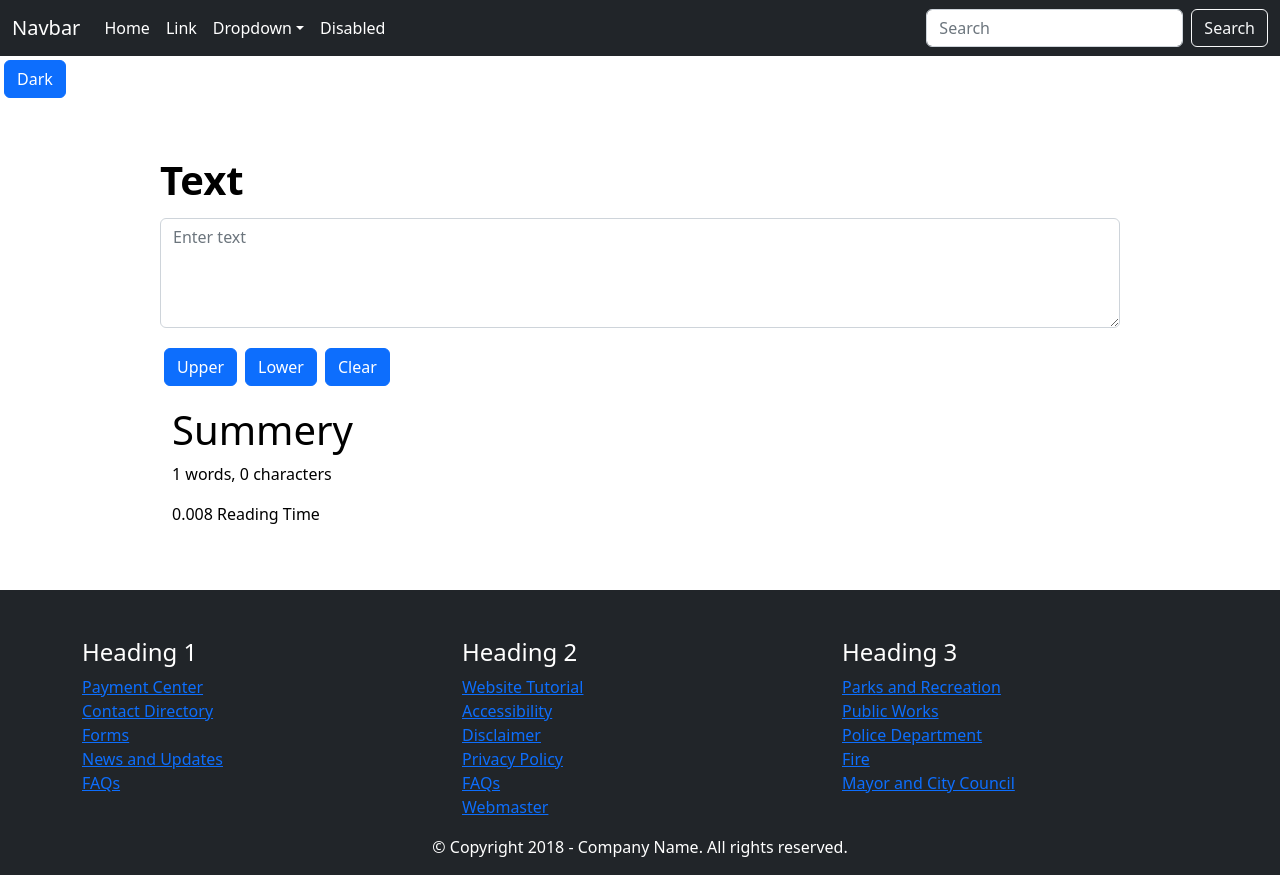
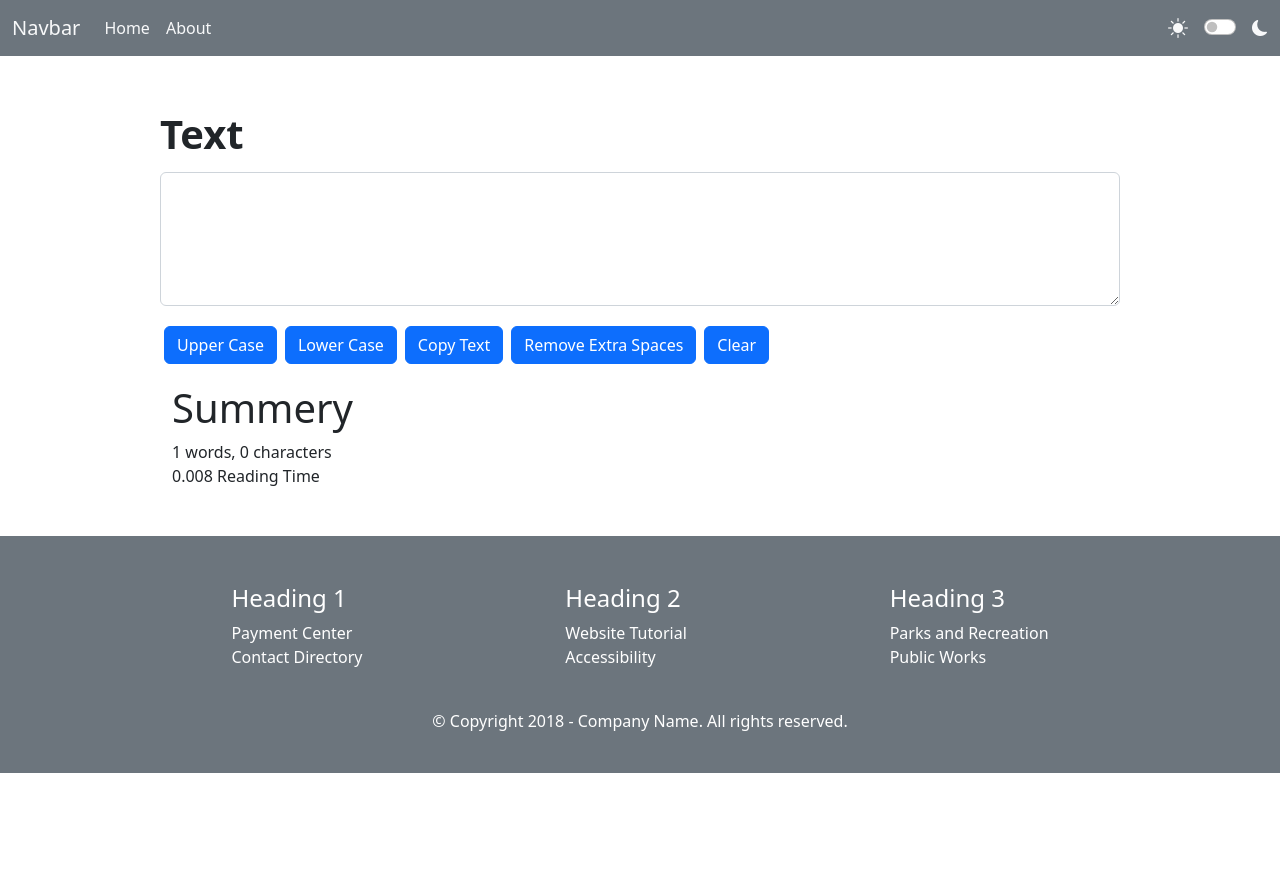
Before and after one commit to aryankakadiya81/My_Project, a React (Vite) app: page / in a window 1280 px wide. After the commit the page ends 800 px from the top, so only its background shows below. Built offline with nearby package versions, Linux system fonts and the light colour scheme.

Commit message:
Working_on_dark_mode

```diff
--- a/package.json
+++ b/package.json
@@ -12,6 +12,7 @@
   "dependencies": {
     "@popperjs/core": "^2.11.7",
     "bootstrap": "^5.2.3",
+    "bootstrap-icons": "^1.10.5",
     "jquery": "^3.6.4",
     "react": "^18.2.0",
     "react-dom": "^18.2.0"
--- a/src/App.jsx
+++ b/src/App.jsx
@@ -6,16 +6,37 @@
 import Navbar from './Components/nav'
 import Cards from './Components/card'
 import Footer from './Components/footer'
+import { useState } from 'react'
 
 function App() {
 
+  let [mode, setMode] = useState("light");
+  function toggleMode()
+  {
+    if(mode == 'light')
+    {
+      setMode('dark');
+      document.body.style.backgroundColor = 'grey';
+      document.body.style.color = 'white';
+
+    }
+    else
+    {
+      setMode('light');
+      document.body.style.backgroundColor = 'white';
+      document.body.style.color = 'black';
+
+    }
+  }
+
+
   return (
-    <div>
-      <Navbar></Navbar>
-      <Cards place="Enter text"></Cards>
-      <Footer></Footer>
+    <>
+      <Navbar Mode={mode} ToggleMode={toggleMode}></Navbar>
+      <Cards Mode={mode}></Cards>
+      <Footer Mode={mode}></Footer>
 
-    </div>
+    </>
 
   )
 }
--- a/src/Components/card.jsx
+++ b/src/Components/card.jsx
@@ -7,35 +7,6 @@ import React, { useState } from 'react';
 
 
 function Texts(Props) {
-
-    const [style, setStyle] = useState({
-        backgroundColor: "white",
-        color: "black"
-    })
-    const [btnText, setBtnText] = useState("Dark")
-
-    function darkMode() {
-
-        if (style.color == 'white') {
-            setStyle({
-                backgroundColor: "white",
-                color: "black"
-            })
-            setBtnText("Dark")
-        }
-        else{
-            setStyle({
-                backgroundColor: "black",
-                color: "white"
-            })
-            setBtnText("Light")
-
-        }
-    }
-
-
-
-
     const [text, settext] = useState("");
     function TransferUp() {
         let newText = text.toUpperCase();
@@ -47,6 +18,17 @@ function Texts(Props) {
         let newText = text.toLowerCase();
         settext(newText);
 
+    }
+
+    function copyAll() {
+        let selectall = document.getElementById("textall");
+        selectall.select();
+        navigator.clipboard.writeText(selectall.value);
+    }
+
+    function spaceRemove() {
+        let newText = text.split(/[ ]+/);
+        settext(newText.join(" "));
     }
 
     function ClearTxt() {
@@ -64,26 +46,29 @@ function Texts(Props) {
     return (
 
         <>
-            <div><button className="btn btn-primary m-1" onClick={darkMode}>{btnText}</button></div>
-            <div className="my-5 d-flex justify-content-center" style={style}>
+            <div className="py-5">
+                <div className='d-flex justify-content-center'>
                     <div className='w-75'>
                         <div className=''>
                             <label htmlFor="exampleFormControlTextarea1" className="form-label fw-bold fs-1">
                                 Text
                             </label>
-                        <textarea className="form-control" id="exampleFormControlTextarea1" rows={4} placeholder={Props.place} value={text} onChange={Changing} />
+                            <textarea className={`form-control fs-5`} style={{backgroundColor : (Props.Mode === 'dark'?'grey':'white'),color: Props.Mode == 'dark'?'white':'black'}} id="textall" rows={4} value={text} onChange={Changing} />
                             <div className='my-3'>
-                            <button className="btn btn-primary m-1" onClick={TransferUp}>Upper</button>
-                            <button className="btn btn-primary m-1" onClick={TransferLo}>Lower</button>
+                                <button className="btn btn-primary m-1" onClick={TransferUp}>Upper Case</button>
+                                <button className="btn btn-primary m-1" onClick={TransferLo}>Lower Case</button>
+                                <button className="btn btn-primary m-1" onClick={copyAll}>Copy Text</button>
+                                <button className="btn btn-primary m-1" onClick={spaceRemove}>Remove Extra Spaces</button>
                                 <button className="btn btn-primary m-1" onClick={ClearTxt}>Clear</button>
 
                             </div>
                         </div>
                         <div className='container'>
                             <h1>Summery</h1>
-                        {/* <p>{text.split(" ").length - 1} words, {text.length} characters</p> */}
-                        <p>{text.split(" ").length} words, {text.length} characters</p>
-                        <p>{text.split(" ").length * 0.008} Reading Time</p>
+                            {/* <div>{text.split(" ").length - 1} words, {text.length} characters</div> */}
+                            <div>{text.split(" ").length} words, {text.length} characters</div>
+                            <div>{text.split(" ").length * 0.008} Reading Time</div>
+                        </div>
                     </div>
                 </div>
             </div>
@@ -96,7 +81,7 @@ function Texts(Props) {
 
 // set proptypes of props
 Texts.propTypes = {
-    place: PropTypes.string,
+
 
 }
 
--- a/src/Components/footer.jsx
+++ b/src/Components/footer.jsx
@@ -1,55 +1,42 @@
-function footer() {
+function footer(Props) {
 
     return (
         <div>
-            <footer className="mainfooter bg-dark text-white" role="contentinfo">
+            <footer className={`mainfooter bg-${Props.Mode == 'light' ? 'secondary' : 'dark'} text-white`} role="contentinfo">
                 <div className="footer-middle">
-                    <div className="container pt-5 mt-5">
-                        <div className="row">
-                            <div className="col-md-4 col-sm-6">
+                    <div className="container pt-5">
+                        <div className="d-flex justify-content-around px-5">
+                            <div className="">
                                 <div className="footer-pad">
                                     <h4>Heading 1</h4>
                                     <ul className="list-unstyled">
-                                        <li><a href="#"></a></li>
-                                        <li><a href="#">Payment Center</a></li>
-                                        <li><a href="#">Contact Directory</a></li>
-                                        <li><a href="#">Forms</a></li>
-                                        <li><a href="#">News and Updates</a></li>
-                                        <li><a href="#">FAQs</a></li>
+                                        <li></li>
+                                        <li>Payment Center</li>
+                                        <li>Contact Directory</li>
                                     </ul>
                                 </div>
                             </div>
-                            <div className="col-md-4 col-sm-6">
+                            <div className="">
                                 <div className="footer-pad">
                                     <h4>Heading 2</h4>
                                     <ul className="list-unstyled">
-                                        <li><a href="#">Website Tutorial</a></li>
-                                        <li><a href="#">Accessibility</a></li>
-                                        <li><a href="#">Disclaimer</a></li>
-                                        <li><a href="#">Privacy Policy</a></li>
-                                        <li><a href="#">FAQs</a></li>
-                                        <li><a href="#">Webmaster</a></li>
+                                        <li>Website Tutorial</li>
+                                        <li>Accessibility</li>
                                     </ul>
                                 </div>
                             </div>
-                            <div className="col-md-4 col-sm-6">
+                            <div className="">
                                 <div className="footer-pad">
                                     <h4>Heading 3</h4>
                                     <ul className="list-unstyled">
-                                        <li><a href="#">Parks and Recreation</a></li>
-                                        <li><a href="#">Public Works</a></li>
-                                        <li><a href="#">Police Department</a></li>
-                                        <li><a href="#">Fire</a></li>
-                                        <li><a href="#">Mayor and City Council</a></li>
-                                        <li>
-                                            <a href="#"></a>
-                                        </li>
+                                        <li>Parks and Recreation</li>
+                                        <li>Public Works</li>
                                     </ul>
                                 </div>
                             </div>
                         </div>
                         <div className="row">
-                            <div className="col-md-12 copy">
+                            <div className="col-md-12 copy my-4">
                                 <p className="text-center">&copy; Copyright 2018 - Company Name.  All rights reserved.</p>
                             </div>
                         </div>
--- a/src/Components/nav.jsx
+++ b/src/Components/nav.jsx
@@ -1,41 +1,30 @@
 
-function Navbar() {
+function Navbar(Props) {
 
     return (
         <div>
-            <nav className="navbar navbar-expand-lg bg-dark text-white">
+            <nav className={`navbar navbar-expand-lg bg-${Props.Mode == 'light' ? 'secondary' : 'dark'}`}>
                 <div className="container-fluid">
-                    <a className="navbar-brand text-white" href="#">Navbar</a>
-                    <button className="navbar-toggler" type="button" data-bs-toggle="collapse" data-bs-target="#navbarSupportedContent" aria-controls="navbarSupportedContent" aria-expanded="false" aria-label="Toggle navigation">
-                        <span className="navbar-toggler-icon"></span>
-                    </button>
+                    <a className={`navbar-brand text-light`} href="#">Navbar</a>
                     <div className="collapse navbar-collapse" id="navbarSupportedContent">
                         <ul className="navbar-nav me-auto mb-2 mb-lg-0">
                             <li className="nav-item">
-                                <a className="nav-link active text-white" aria-current="page" href="#">Home</a>
+                                <a className={`nav-link active text-light`} aria-current="page" href="#">Home</a>
                             </li>
                             <li className="nav-item">
-                                <a className="nav-link text-white" href="#">Link</a>
-                            </li>
-                            <li className="nav-item dropdown">
-                                <a className="nav-link dropdown-toggle text-white" href="#" role="button" data-bs-toggle="dropdown" aria-expanded="false">
-                                    Dropdown
-                                </a>
-                                <ul className="dropdown-menu">
-                                    <li><a className="dropdown-item" href="#">Action</a></li>
-                                    <li><a className="dropdown-item" href="#">Another action</a></li>
-                                    <li><hr className="dropdown-divider"/></li>
-                                    <li><a className="dropdown-item" href="#">Something else here</a></li>
-                                </ul>
-                            </li>
-                            <li className="nav-item">
-                                <a className="nav-link disabled text-white">Disabled</a>
+                                <a className={`nav-link active text-light`} aria-current="page" href="#">About</a>
                             </li>
                         </ul>
-                        <form className="d-flex" role="search">
-                            <input className="form-control me-2" type="search" placeholder="Search" aria-label="Search"/>
-                                <button className="btn btn-outline-light" type="submit">Search</button>
-                        </form>
+                        <i className={`bi bi-sun-fill fs-5 text-light`}></i>
+                        <div className="form-check form-switch mx-2 ms-3">
+                            <input className="form-check-input" type="checkbox" id="flexSwitchCheckChecked" onClick={Props.ToggleMode} defaultChecked="" />
+                        </div>
+                        <i className={`bi bi-moon-fill fs-6 text-light`}></i>
+
+                        {/* <form className="d-flex" role="search">
+                            <input className="form-control me-2" type="search" placeholder="Search" aria-label="Search" />
+                            <button className="btn btn-outline-light" type="submit">Search</button>
+                        </form> */}
                     </div>
                 </div>
             </nav>
```
Also changed, not shown: src/main.jsx (+5 -4 lines), 1 other file (tests, documents, lock files or other folders). Lines whose indentation alone changed are shown as unchanged.
